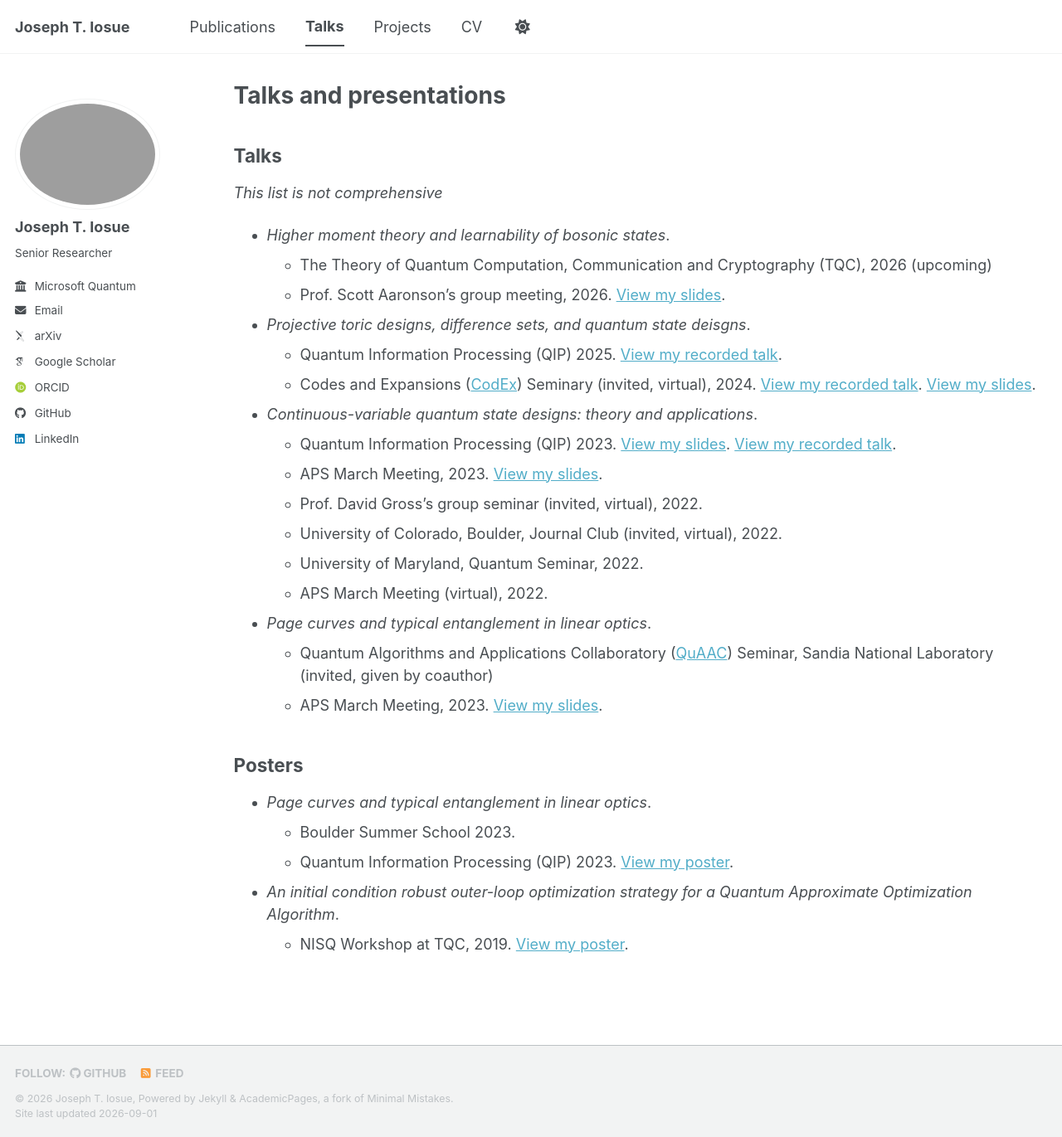
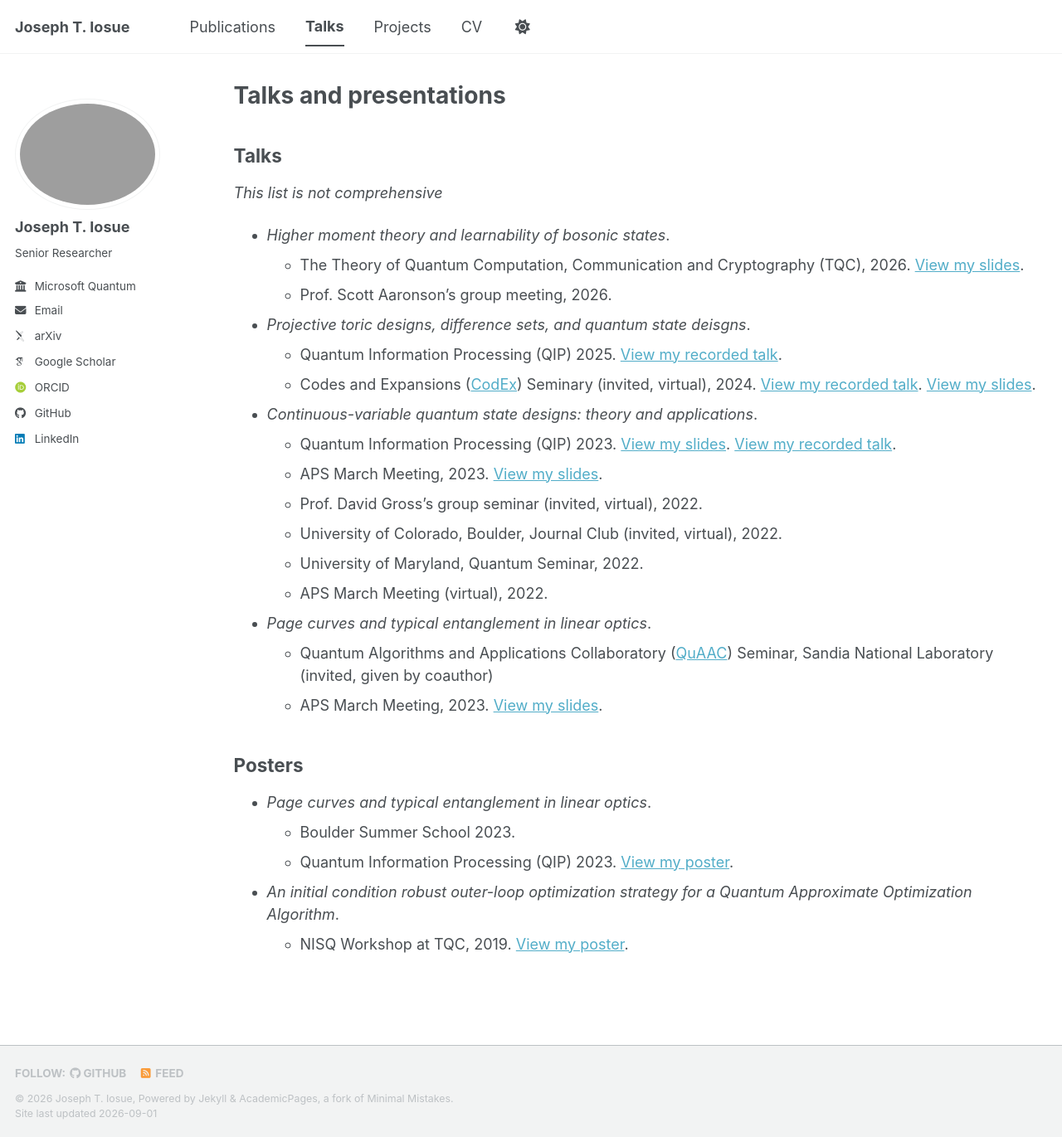
Before and after one commit to jtiosue/jtiosue.github.io, a Jekyll site: the page built from _pages/talks.md, in a window 1280 px wide and 1371 px high. Shown: the whole window at 83% size. Built offline with Jekyll 4.4.1, drawn with Linux system fonts in a browser that asks for light colours; some web fonts are replaced; a script bundle is joined from its source files by our own code; library files that are not in the unit come from our copies.

Commit message:
Update talk details and links in talks.md
Updated links for upcoming talks and added a new link for the TQC presentation.

```diff
--- a/_pages/talks.md
+++ b/_pages/talks.md
@@ -20,8 +20,8 @@ author_profile: true
 *This list is not comprehensive*
 
 - *Higher moment theory and learnability of bosonic states*.
-  - The Theory of Quantum Computation, Communication and Cryptography (TQC), 2026 (upcoming)
-  - Prof. Scott Aaronson’s group meeting, 2026. [View my slides](/files/aaronson-group-meeting.pdf).
+  - The Theory of Quantum Computation, Communication and Cryptography (TQC), 2026. [View my slides](https://github.com/jtiosue/learning-bosons/blob/main/TQC2026Presentation/main.pdf).
+  - Prof. Scott Aaronson’s group meeting, 2026.
 
 - *Projective toric designs, difference sets, and quantum state deisgns*.
   - Quantum Information Processing (QIP) 2025. [View my recorded talk](https://youtu.be/zukyDkl9UEY?si=p_ET1ffrKhJnx3vh).
```
